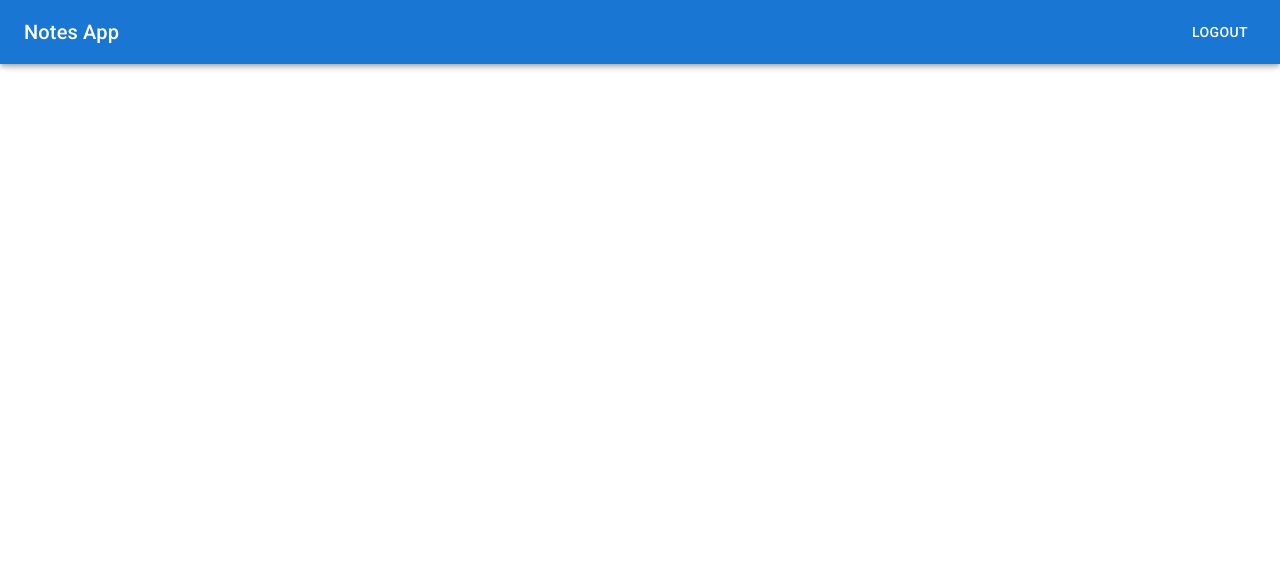
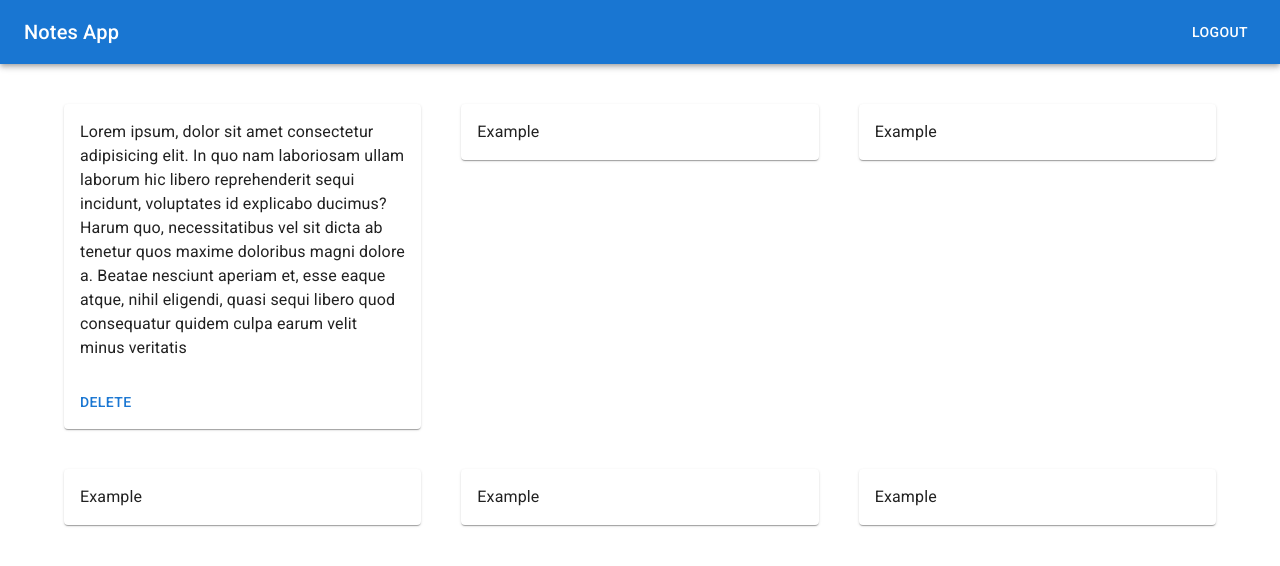
Before and after one commit to enyichiaagu/notes-app, a React (Vite) app: page / in a window 1280 px wide. Shown: the top 566 px of the page. Built offline with nearby package versions, Linux system fonts and the light colour scheme.

Commit message:
Work in progress, creating note component

```diff
--- a/src/App.jsx
+++ b/src/App.jsx
@@ -1,5 +1,7 @@
 import { Fragment } from 'react'
-import { CssBaseline, AppBar, Toolbar, Typography, Button } from '@mui/material'
+import { CssBaseline, AppBar, Toolbar, Typography, Button, Container, Box, Grid, Paper } from '@mui/material'
+
+import NoteCard from './components/NoteCard'
 
 import '@fontsource/roboto/300.css'
 import '@fontsource/roboto/400.css'
@@ -10,13 +12,22 @@ function App() {
   return (
     <Fragment>
       <CssBaseline />
-      <AppBar>
+      <AppBar position='sticky'>
         <Toolbar>
           <Typography variant='h6' component='div' sx={{ flexGrow: 1 }}>Notes App</Typography>
           <Button color='inherit'>Logout</Button>
         </Toolbar>
       </AppBar>
-
+      <Container maxWidth='lg' sx={{ pt: 5 }}>
+        <Grid container spacing={5}>
+          <Grid item lg={4}><NoteCard/></Grid>
+          <Grid item lg={4}><Paper sx={{ width: '100%', p: 2 }}>Example</Paper></Grid>
+          <Grid item lg={4}><Paper sx={{ width: '100%', p: 2 }}>Example</Paper></Grid>
+          <Grid item lg={4}><Paper sx={{ width: '100%', p: 2 }}>Example</Paper></Grid>
+          <Grid item lg={4}><Paper sx={{ width: '100%', p: 2 }}>Example</Paper></Grid>
+          <Grid item lg={4}><Paper sx={{ width: '100%', p: 2 }}>Example</Paper></Grid>
+        </Grid>
+      </Container>
     </Fragment>
   )
 }
--- /dev/null
+++ b/src/components/NoteCard.jsx
@@ -0,0 +1,18 @@
+import { Button, Card, CardActionArea, CardActions, CardContent, Typography } from '@mui/material'
+
+function NoteCard() {
+    return (
+        <Card sx={{ width: '100%'}}>
+            <CardActionArea>
+                <CardContent>
+                    <Typography>Lorem ipsum, dolor sit amet consectetur adipisicing elit. In quo nam laboriosam ullam laborum hic libero reprehenderit sequi incidunt, voluptates id explicabo ducimus? Harum quo, necessitatibus vel sit dicta ab tenetur quos maxime doloribus magni dolore a. Beatae nesciunt aperiam et, esse eaque atque, nihil eligendi, quasi sequi libero quod consequatur quidem culpa earum velit minus veritatis</Typography>
+                </CardContent>
+            </CardActionArea>
+            <CardActions>
+                <Button>Delete</Button>
+            </CardActions>
+        </Card>
+    )
+}
+
+export default NoteCard
```
